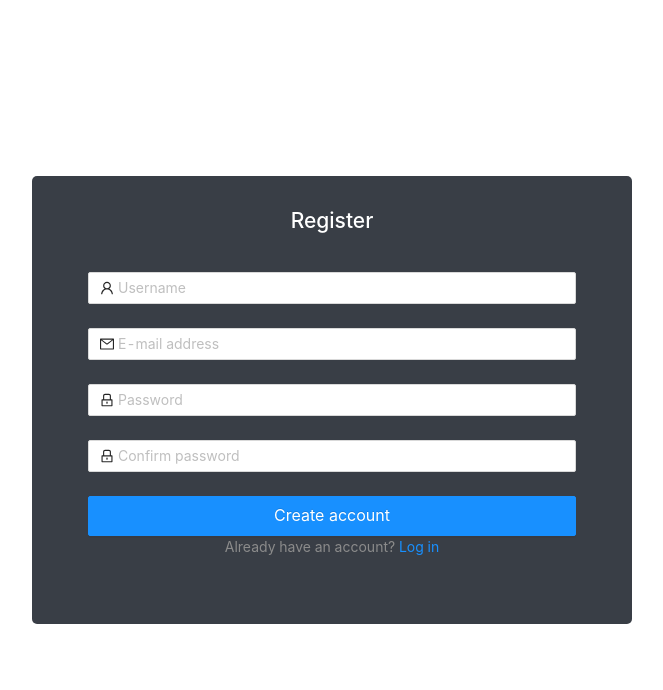
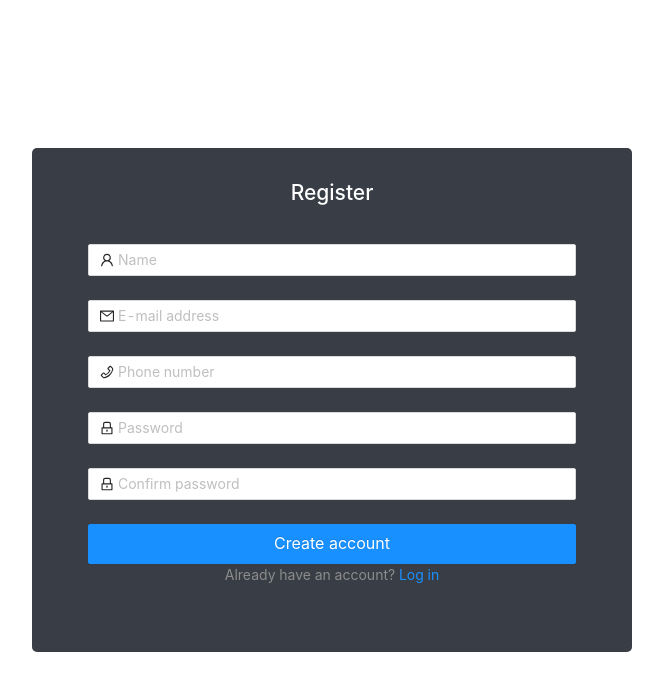
Before and after one commit to RasenganORG/Workload-Manager, a React (Create React App) app: page /register in a window 1280 px wide. Shown: the top 690 px of the page, without its empty margins (308-971 px from the left). Built offline with nearby package versions, Linux system fonts and the light colour scheme.

Commit message:
feat: add private route for user-list, cleanup

```diff
--- a/src/App.js
+++ b/src/App.js
@@ -11,6 +11,7 @@ import Projects from './components/LayoutPage/pages/Projects/Projects';
 import ProjectItem from './components/LayoutPage/pages/Projects/ProjectItem/ProjectItem';
 import NotFound from './components/LayoutPage/pages/404/NotFound';
 import Statistics from './components/LayoutPage/pages/Statistics/Statistics';
+import UserList from './components/LayoutPage/pages/UserList/UserList';
 import { ToastContainer } from 'react-toastify';
 import 'react-toastify/dist/ReactToastify.css'
 import PrivateRoute from './features/auth/PrivateRoute';
@@ -32,7 +33,15 @@ function App() {
 										<Statistics />
 									</PrivateRoute>
 								} />
+							<Route
+								path="user-list"
+								element={
+									<PrivateRoute>
+										<UserList />
+									</PrivateRoute>
+								} />
 						</Route>
+
 						<Route path="/login" element={<LogIn />} />
 						<Route path="/register" element={<Register />} />
 						<Route path="*" element={<NotFound />} />
--- a/src/components/LayoutPage/LayoutPage.js
+++ b/src/components/LayoutPage/LayoutPage.js
@@ -5,15 +5,18 @@ import { Link, Outlet, useNavigate } from "react-router-dom";
 import { AuthStatus } from '../auth/AuthStatus';
 import { useSelector, useDispatch } from 'react-redux';
 import { logout, reset } from '../../features/auth/authSlice';
+
 export default function LayoutPage() {
 	const navigate = useNavigate()
 	const dispatch = useDispatch()
-	const user = useSelector((state) => state.auth)
+	const user = useSelector((state) => state.auth.user)
 	const onLogout = () => {
 		dispatch(logout())
 		dispatch(reset())
 		navigate("/")
 	}
+
+
 	const menuItems = [
 		{
 			label: <Link to="projects">Projects</Link>,
@@ -33,7 +36,7 @@ export default function LayoutPage() {
 		}
 	]
 	let authItems
-	if (user.user) {
+	if (user) {
 		authItems = [
 			{
 				label: <Button type="primary" onClick={onLogout}>Log out</Button>,
@@ -64,7 +67,7 @@ export default function LayoutPage() {
 								placeholder="Search project"
 								allowClear
 								enterButton={<SearchOutlined />}
-								onSearch={console.log("searching...")}
+								// onSearch={}
 								style={{ "padding": "1em 0", width: "100%" }}
 							/>
 						</Col>
@@ -85,9 +88,8 @@ export default function LayoutPage() {
 				</Layout.Header>
 				<Layout>
 					<Row style={{ maxWidth: "100%" }}>
-
-						<AuthStatus />
-
+						{/* <AuthStatus /> */}
+						{user ? `welcome, ${user.username} ` : 'you are not logged in'}
 
 						<Col span={4}>
 							{/* <Siderbar /> */}
--- /dev/null
+++ b/src/components/LayoutPage/pages/UserList/UserList.js
@@ -0,0 +1,99 @@
+import { Breadcrumb, Layout, Collapse, Avatar, Row, Button, List, Divider } from 'antd';
+import { Outlet, useLocation, Link, useOutletContext } from 'react-router-dom';
+import { useEffect, useState } from 'react';
+import axios from 'axios';
+
+export default function UserList() {
+	const [userList, setUserList] = useState([])
+	useEffect(() => {
+		axios.get('http://localhost:8080/api/users')
+			.then(response => {
+				setUserList(response.data)
+				console.log(response.data)
+			})
+	}, [])
+	const userGenerator = (name, phoneNumber, email, id) => {
+		return (
+			<Collapse.Panel key={id} header={< p > <Avatar src="https://joeschmoe.io/api/v1/random" /> {name}</p >}>
+				<div>
+					<Row >
+						{name} is assigned to :
+						<Button type="primary" size="small" style={{ margin: "0 5px" }}>
+							Project 1
+						</Button>
+						<Button type="primary" size="small" style={{ margin: "0 5px" }}>
+							Project 2
+						</Button>
+						<Button type="primary" size="small" style={{ margin: "0 5px" }}>
+							Project 3
+						</Button>
+					</Row>
+					{/* <Divider />
+				<h3><b>Task status</b> </h3>
+				<p>Tasks assigned: 2</p>
+				<p>Tasks completed: 53</p> */}
+					<Divider />
+					<h3><b>Contact info</b> </h3>
+					<p>Phone number: {phoneNumber}</p>
+					<p>email: {email}</p>
+				</div>
+			</Collapse.Panel >
+		)
+	}
+
+	const collapsePanelPlaceholder = <p> <Avatar src="https://joeschmoe.io/api/v1/random" />  John Doe</p>
+	const userInfo = () => {
+		return (
+			<div>
+				<Row >
+					John Doe is assigned to :
+					<Button type="primary" size="small" style={{ margin: "0 5px" }}>
+						Project 1
+					</Button>
+					<Button type="primary" size="small" style={{ margin: "0 5px" }}>
+						Project 2
+					</Button>
+					<Button type="primary" size="small" style={{ margin: "0 5px" }}>
+						Project 3
+					</Button>
+				</Row>
+				<Divider />
+				<h3><b>Task status</b> </h3>
+				<p>Tasks assigned: 2</p>
+				<p>Tasks completed: 53</p>
+				<Divider />
+				<h3><b>Contact info</b> </h3>
+				<p>Phone number: +0123456789</p>
+				<p>email: email@example.com</p>
+
+			</div>
+		)
+	}
+
+	return (
+		<Layout style={{ padding: '0 24px 24px' }}>
+			<Breadcrumb
+				style={{
+					margin: '16px 0',
+				}}
+			>
+				<Breadcrumb.Item>Home</Breadcrumb.Item>
+				<Breadcrumb.Item>User list</Breadcrumb.Item>
+			</Breadcrumb>
+
+			{/* main content start */}
+			<Layout className="site-layout-background">
+				<Collapse  >
+
+
+
+					{userList.map((user, id) => {
+						return userGenerator(user.name, user.phoneNumber, user.email, id)
+					})}
+
+				</Collapse>
+			</Layout>
+		</Layout>
+
+	)
+}
--- a/src/components/Login/LogIn.js
+++ b/src/components/Login/LogIn.js
@@ -51,7 +51,6 @@ export default function LogIn() {
 	}
 
 	const onSubmit = (e) => {
-
 		const userData = {
 			email,
 			password,
--- a/src/components/Register/Register.js
+++ b/src/components/Register/Register.js
@@ -1,7 +1,7 @@
 import "./Register.scss"
 import "antd/dist/antd.css";
 import { Form, Input, Button } from 'antd';
-import { UserOutlined, LockOutlined, MailOutlined } from '@ant-design/icons';
+import { UserOutlined, LockOutlined, MailOutlined, PhoneOutlined } from '@ant-design/icons';
 import { Link } from "react-router-dom";
 import { useEffect, useState } from "react";
 import { useSelector, useDispatch } from "react-redux";
@@ -12,13 +12,14 @@ import Spinner from "../Spinner";
 
 export default function Register() {
 	const [formData, setFormData] = useState({
-		username: "",
-		email: "",
-		password: "",
-		password2: ""
+		name: '',
+		email: '',
+		phoneNumber: '',
+		password: '',
+		password2: ''
 	})
 
-	const { username, email, password, password2 } = formData
+	const { name, email, phoneNumber, password, password2 } = formData
 
 	const navigate = useNavigate()
 	const dispatch = useDispatch()
@@ -44,17 +45,20 @@ export default function Register() {
 			...prevState,
 			[e.target.name]: e.target.value
 		}))
-		console.log(formData)
 	}
-
+	console.log(formData)
 	const onSubmit = () => {
 		if (password !== password2) {
 			toast.error("Passwords do not match")
 		} else {
 			const userData = {
-				username,
+				name,
 				email,
-				password
+				password,
+				avatar: '',
+				projectsAssignedTo: [],
+				phoneNumber,
+
 			}
 			dispatch(register(userData))
 		}
@@ -72,23 +76,24 @@ export default function Register() {
 					<h2>Register </h2>
 				</Form.Item>
 				<Form.Item
-					name="usernameItem"
+					name="nameItem"
 					rules={[
 						{
 							required: true,
-							message: 'Please select an Username!',
+							message: 'Please input your name!',
 						},
 					]}
 				>
 					<Input
-						name="username"
-						id="username"
-						defaultValue={username}
+						name="name"
+						id="name"
+						defaultValue={name}
 						prefix={<UserOutlined className="site-form-item-icon" />}
-						placeholder="Username"
+						placeholder="Name"
 						onChange={onChange}
 					/>
 				</Form.Item>
+
 
 				<Form.Item
 					name="emailItem"
@@ -106,6 +111,25 @@ export default function Register() {
 						prefix={<MailOutlined className="site-form-item-icon" />}
 						type="email"
 						placeholder="E-mail address"
+						onChange={onChange}
+					/>
+				</Form.Item>
+
+				<Form.Item
+					name="phoneNumber"
+					rules={[
+						{
+							required: true,
+							message: 'Please add your phone number!',
+						},
+					]}
+				>
+					<Input
+						name="phoneNumber"
+						id="phoneNumber"
+						defaultValue={phoneNumber}
+						prefix={<PhoneOutlined />}
+						placeholder="Phone number"
 						onChange={onChange}
 					/>
 				</Form.Item>
@@ -156,7 +180,7 @@ export default function Register() {
 						Create account
 					</Button>
 
-					<p>Already have an account? <Link to="../login"> <a href="">Log in</a> </Link></p>
+					<p>Already have an account? <Link to="../login"> <a href=''>Log in</a> </Link></p>
 
 				</Form.Item>
 			</Form>
```
